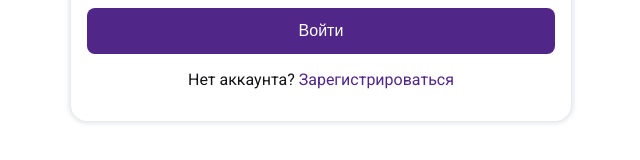
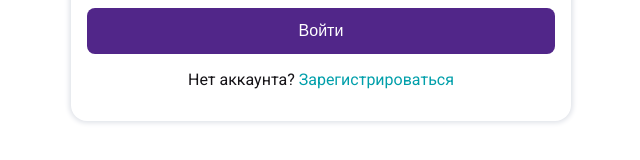
Before and after one commit to metastasio/agTestTask, a React (Vite) app: page /login in a window 1280 px wide. Shown: the part 525-685 px from the top of the page, without its empty margins (319-959 px from the left). Built offline with nearby package versions, Linux system fonts and the light colour scheme.

Commit message:
Change links color x2

```diff
--- a/src/index.css
+++ b/src/index.css
@@ -37,12 +37,12 @@ body {
 
 a {
   text-decoration: none;
-  color: var(--secondary-color);
+  color: var(--accent2);
   &:visited {
-    color: var(--fc-main);
+    color: var(--secondary-color);
   }
   &:hover {
-    color: var(--accent2);
+    color: var(--fc-main);
   }
 }
 
```
